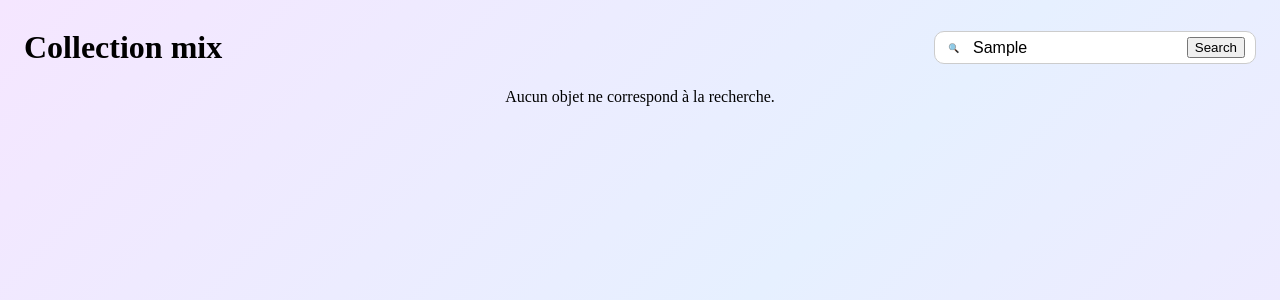
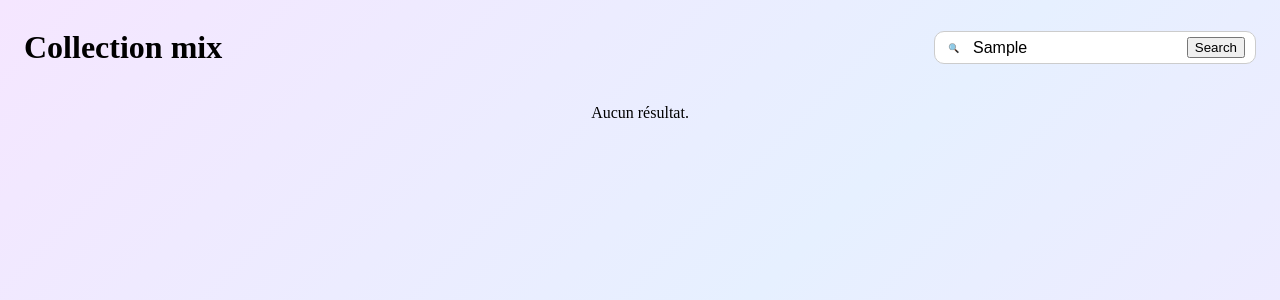
Before and after one commit to anwerESS/collection-manager, an Angular app: page / in a window 1280 px wide. Both pictures are taken after typing "Sample" into the empty fields and a click on the button "Search". Shown: the top 300 px of the page. Built offline with nearby package versions, Linux system fonts and the light colour scheme.

Commit message:
Les blocks @if, @else et @let

```diff
--- a/src/app/app.css
+++ b/src/app/app.css
@@ -12,3 +12,8 @@
   flex-wrap: wrap;
   justify-content: center;
 }
+
+.centered {
+  margin-top: 1rem;
+  text-align: center;
+}
--- a/src/app/app.html
+++ b/src/app/app.html
@@ -7,7 +7,11 @@
 <section class="collection-grid">
   @for (item of displayedItems(); track item.name) {
     <app-collection-item-card [item]="item"></app-collection-item-card>
-  } @empty {
-    <div>Aucun objet ne correspond à la recherche.</div>
   }
 </section>
+@let displayedItemsCount = displayedItems().length;
+@if (displayedItemsCount > 0) {
+  <div class="centered">{{ displayedItemsCount }} objet(s) affiché(s).</div>
+} @else {
+  <div class="centered">Aucun résultat.</div>
+}
```
